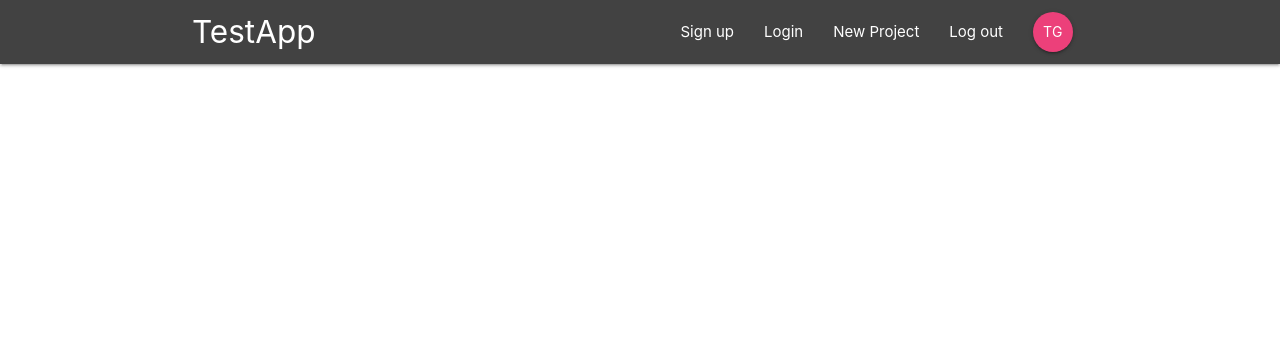
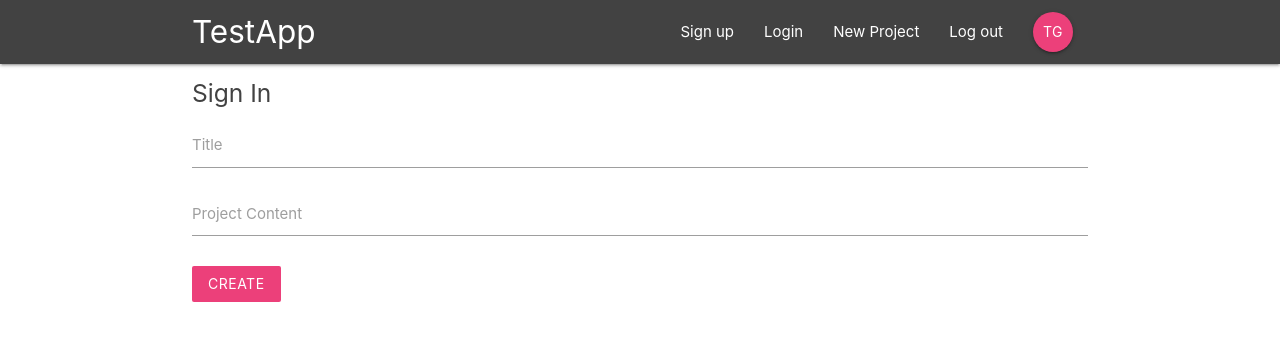
Before and after one commit to Garciat427/Garciat427, a React (Create React App) app: page /create in a window 1280 px wide. Shown: the top 340 px of the page. Built offline with nearby package versions, Linux system fonts and the light colour scheme.

Commit message:
Added Create Project Component

```diff
--- a/src/App.js
+++ b/src/App.js
@@ -5,6 +5,7 @@
 import ProjectDetails from './components/projects/ProjectDetails'
 import SignIn from './components/auth/SignIn'
 import SignUp from './components/auth/SignUp'
+import CreateProject from './components/projects/CreateProject'
 
 function App() {
   return (
@@ -16,6 +17,7 @@
           <Route path='/project/:id' component={ProjectDetails} />
           <Route path='/signin' component={SignIn}/>
           <Route path='/signup' component={SignUp}/>
+          <Route path='/create' component={CreateProject}/>
         </Switch>
       </div>
     </BrowserRouter>
--- a/src/components/projects/CreateProject.js
+++ b/src/components/projects/CreateProject.js
@@ -0,0 +1,40 @@
+import React, { Component } from 'react'
+
+class CreateProject extends Component {
+   state = {
+      title:"null",
+      content:"",
+   }
+
+   handleChange = (event) => {
+      this.setState({[event.target.id]:event.target.value})
+   }
+
+   handleSubmit = (event) => {
+      event.preventDefault()
+      console.log(this.state)
+   }
+
+   render() {
+      return (
+         <div className="container">
+            <form onSubmit={this.handleSubmit} className="white">
+               <h5 className="grey-text text-darken-3">Sign In</h5>
+               <div className="input-field">
+                  <label htmlFor="title">Title</label>
+                  <input type="text" id="title" onChange={this.handleChange} />
+               </div>
+               <div className="input-field">
+                  <label htmlFor="content">Project Content</label>
+                  <textarea onChange={this.handleChange} id="content" className="materialize-textarea"></textarea>
+               </div>
+               <div className="input-field">
+                  <button className="btn pink lighten-1 z-depth-0">Create</button>
+               </div>
+            </form>
+         </div>
+      )
+   }
+}
+
+export default CreateProject
```
